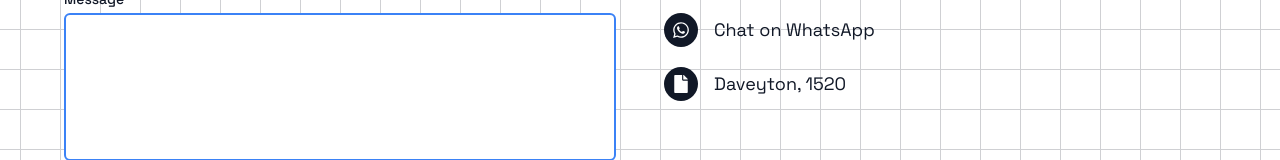
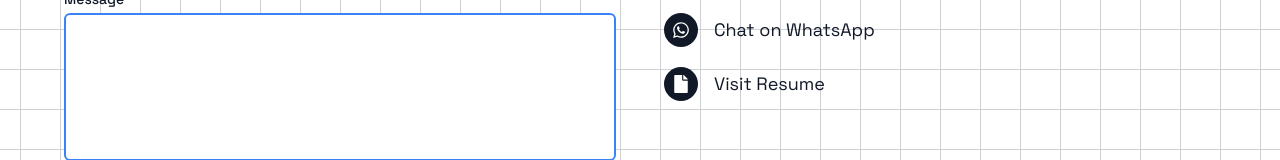
Before and after one commit to siyabuilds/react-portfolio, a React (Vite) app: page /contact in a window 1280 px wide. Shown: the part 391-551 px from the top of the page. Built offline with nearby package versions, Linux system fonts and the light colour scheme.

Commit message:
Update SocialLinks.jsx

```diff
--- a/src/components/SocialLinks.jsx
+++ b/src/components/SocialLinks.jsx
@@ -44,7 +44,7 @@ const socialLinks = [
     name: "Resume",
     icon: <FaFile />,
     url: "https://docs.google.com/document/d/13Bq0r7zYTmJyeprF8_fYhAAJEK0313B2XKk7OBBMi8Q/edit?tab=t.0",
-    display: "Daveyton, 1520",
+    display: "Visit Resume",
   },
 ];
 
```
